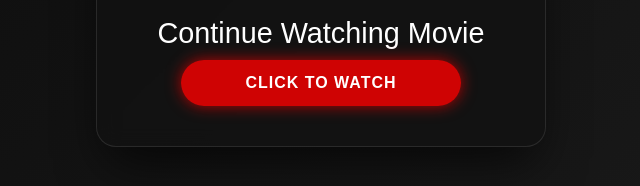
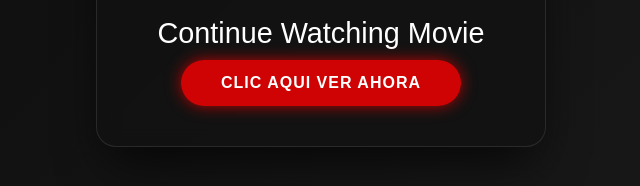
Before and after one commit to sibadturi-coder/procula, a plain HTML site: page index.html in a window 1280 px wide. Shown: the part 424-610 px from the top of the page, 319-959 px from the left. Drawn offline with Linux system fonts and the light colour scheme; no server answers.

Commit message:
Update index.html

```diff
--- a/index.html
+++ b/index.html
@@ -265,7 +265,7 @@
             <!-- Movie content will be inserted here -->
         </div>
         <div class="button-wrapper">
-            <button class="button" id="continueButton" onclick="continueWatching()">CLICK TO WATCH</button>
+            <button class="button" id="continueButton" onclick="continueWatching()">Clic aqui Ver AHORA</button>
         </div>
         <div class="please-wait" id="pleaseWaitText">Please wait while we prepare your video...</div>
         <div id="loader-wrapper">
```
